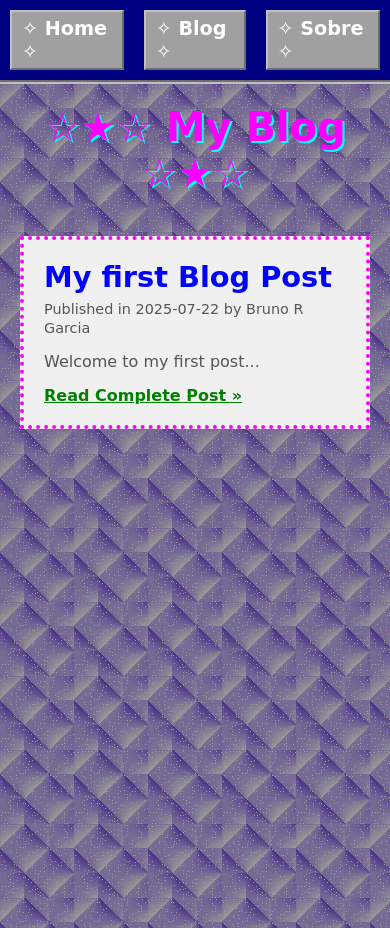
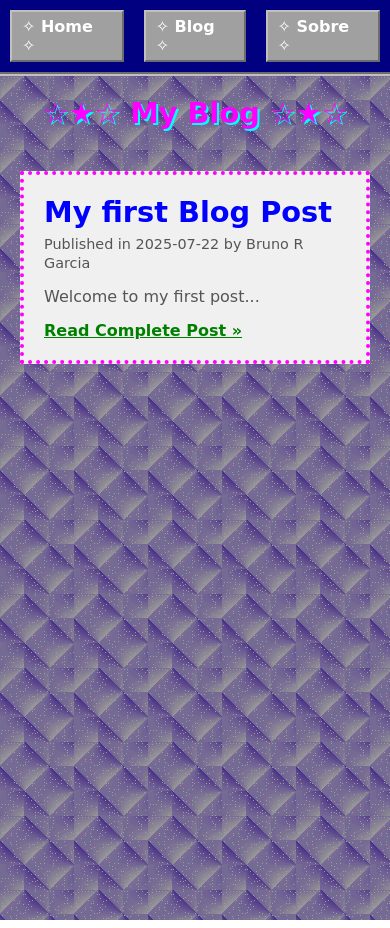
Before and after one commit to BrunoYDev/My-Blog, a Next.js app: page /blog in a window 390 px wide. Built offline with nearby package versions, Linux system fonts and the light colour scheme.

Commit message:
Add: some responsivity to blog layout

```diff
--- a/src/app/blog/blog.module.css
+++ b/src/app/blog/blog.module.css
@@ -63,3 +63,10 @@
   color: green;
   text-decoration: underline;
 }
+
+@media (max-width: 768px) {
+  .pageTitle {
+    font-size: 1.8rem;
+    line-height: 1.2;
+  }
+}
--- a/src/components/Header/Header.module.css
+++ b/src/components/Header/Header.module.css
@@ -21,3 +21,10 @@
 .navLink:active {
   border-style: inset;
 }
+
+@media (max-width: 768px) {
+  .navLink {
+    font-size: 1rem;
+    line-height: 1.2;
+  }
+}
```
